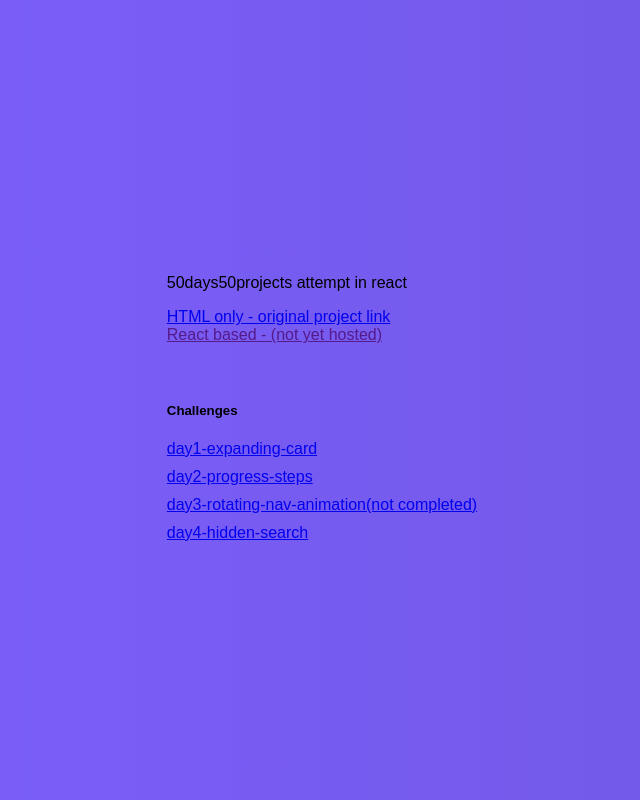
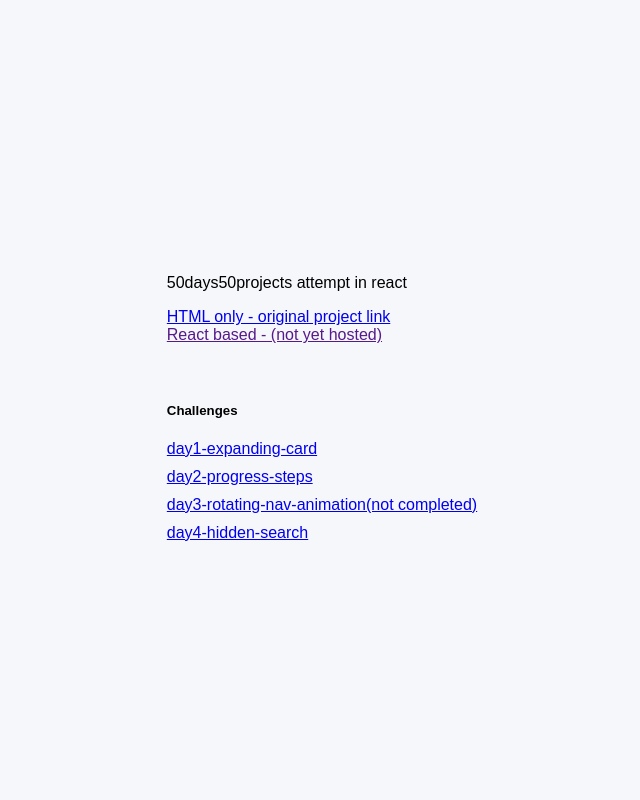
Before and after one commit to dineshKumar777/50project50days-react, a React (Vite) app: page / in a window 1280 px wide. Shown: the whole page, without its empty margins (318-958 px from the left). Built offline with nearby package versions, Linux system fonts and the light colour scheme; a web font is replaced by a local one.

Commit message:
day4 specific body css and updated template

```diff
--- a/src/css/day4.module.css
+++ b/src/css/day4.module.css
@@ -1,4 +1,4 @@
-body {
+body.day4 {
     background-image: linear-gradient(90deg, #7d5fff, #7158e2);
 }
 
--- a/src/routes/day4-hidden-search.tsx
+++ b/src/routes/day4-hidden-search.tsx
@@ -1,9 +1,14 @@
-import { useState } from "react";
+import { useEffect, useState } from "react";
 import styles from "../css/day4.module.css";
 import { Search } from "lucide-react";
 
 export default function Day4HiddenSearch() {
   const [search, setSearch] = useState(false);
+
+  useEffect(() => {
+    document.body.className = "";
+    document.body.classList.add(styles.day4);
+  }, []);
 
   const handleclick = () => {
     setSearch(!search);
```
Also changed, not shown: src/routes/template.tsx (+7 -1 lines).
